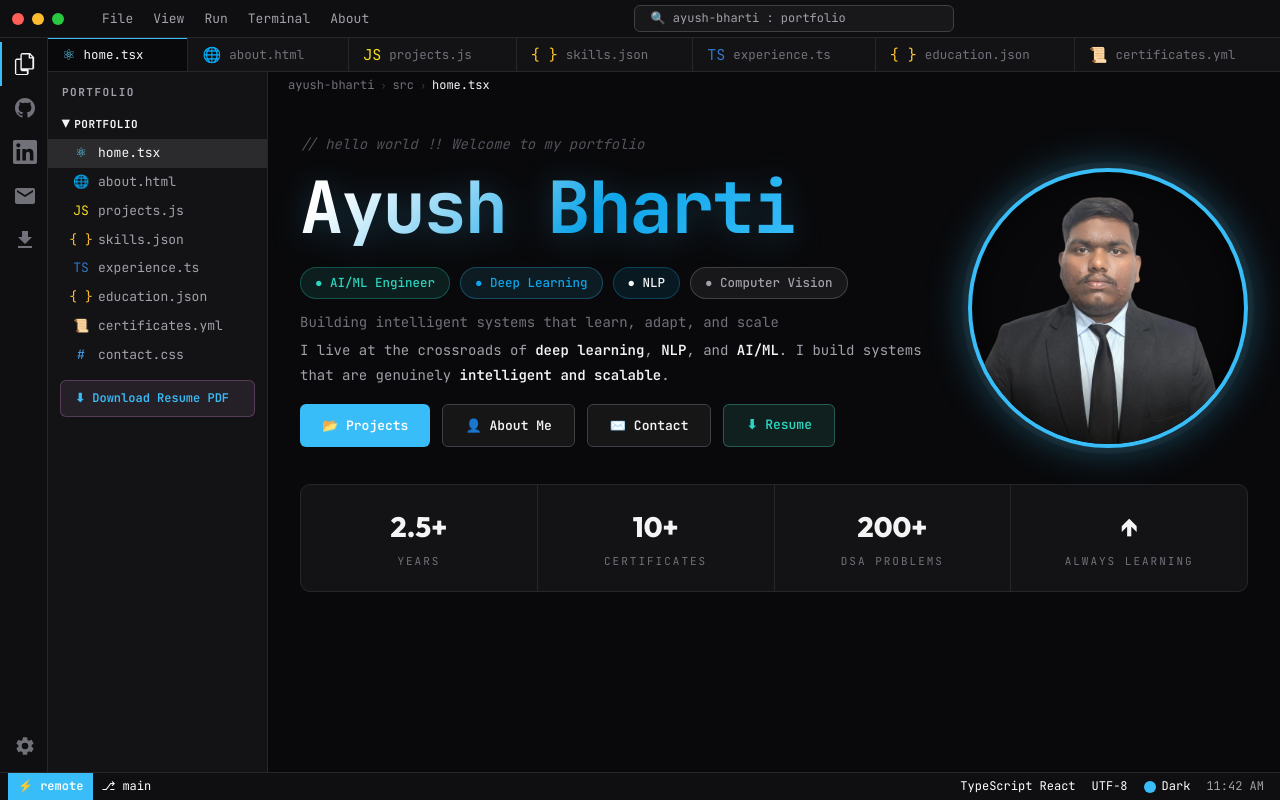
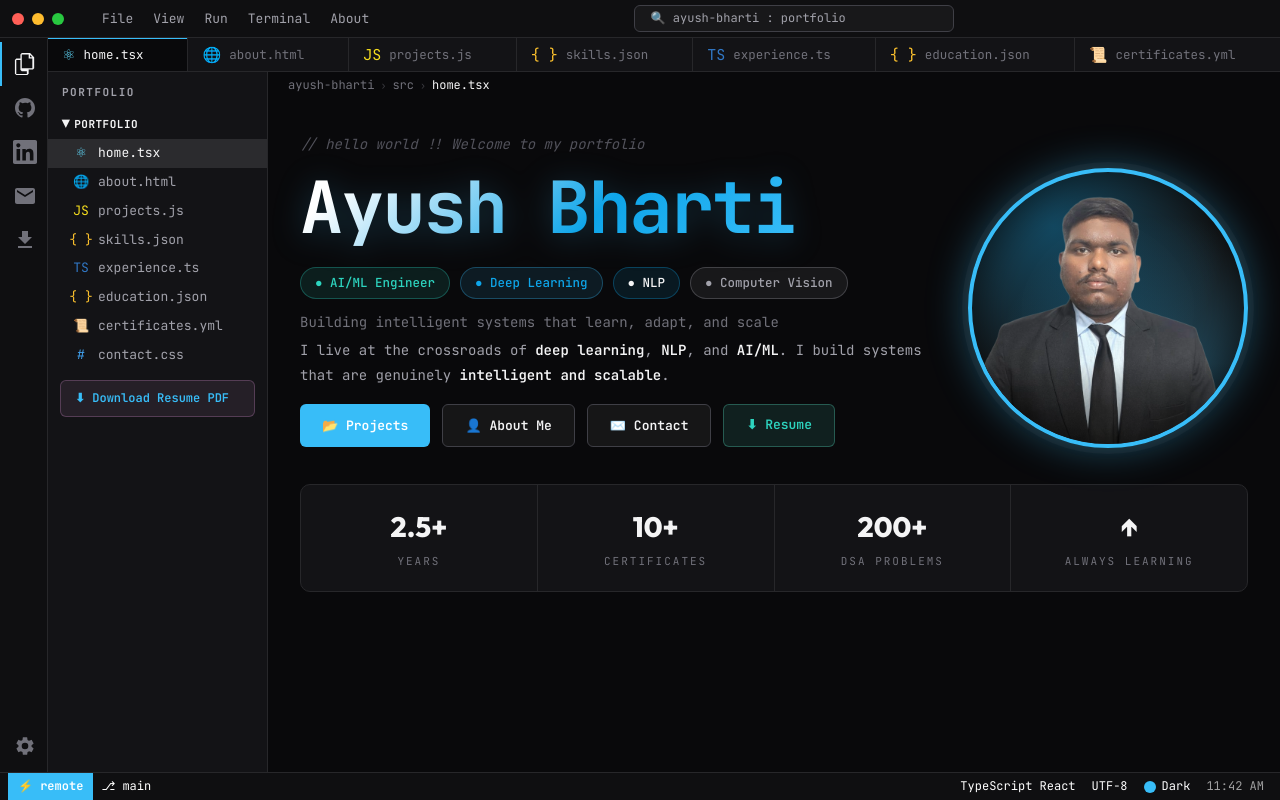
Before and after one commit to ayushbharti20/ayush-portfolio, a Next.js app: page / in a window 1280 px wide. Built offline with nearby package versions, Linux system fonts and the light colour scheme.

Commit message:
style: revert portrait background back to smooth color-mix gradient

```diff
--- a/src/app/globals.css
+++ b/src/app/globals.css
@@ -564,15 +564,11 @@ button {
   position: relative;
   overflow: hidden;
   border: 4px solid var(--accent-purple);
-  /* Ultra-Premium VS Code blueprint tech aesthetic */
-  background-image:
-    linear-gradient(rgba(255,255,255,0.05) 1px, transparent 1px),
-    linear-gradient(90deg, rgba(255,255,255,0.05) 1px, transparent 1px),
-    radial-gradient(circle at 20% 30%, color-mix(in srgb, var(--accent-blue) 45%, transparent) 0%, transparent 55%),
-    radial-gradient(circle at 80% 70%, color-mix(in srgb, var(--accent-purple) 45%, transparent) 0%, transparent 55%),
-    linear-gradient(135deg, var(--bg-hover) 0%, var(--bg-main) 100%);
-  background-size: 20px 20px, 20px 20px, 100% 100%, 100% 100%, 100% 100%;
-  background-position: center;
+  /* Theme-reactive gradient using color-mix! */
+  background:
+    radial-gradient(circle at 30% 20%, color-mix(in srgb, var(--accent-blue) 35%, transparent) 0%, transparent 60%),
+    radial-gradient(circle at 70% 80%, color-mix(in srgb, var(--accent-purple) 35%, transparent) 0%, transparent 60%),
+    var(--bg-hover);
   box-shadow: 0 0 0 6px rgba(255,255,255,0.03),
               0 0 40px color-mix(in srgb, var(--accent-purple) 40%, transparent),
               inset 0 0 40px rgba(0,0,0,0.6);
```
